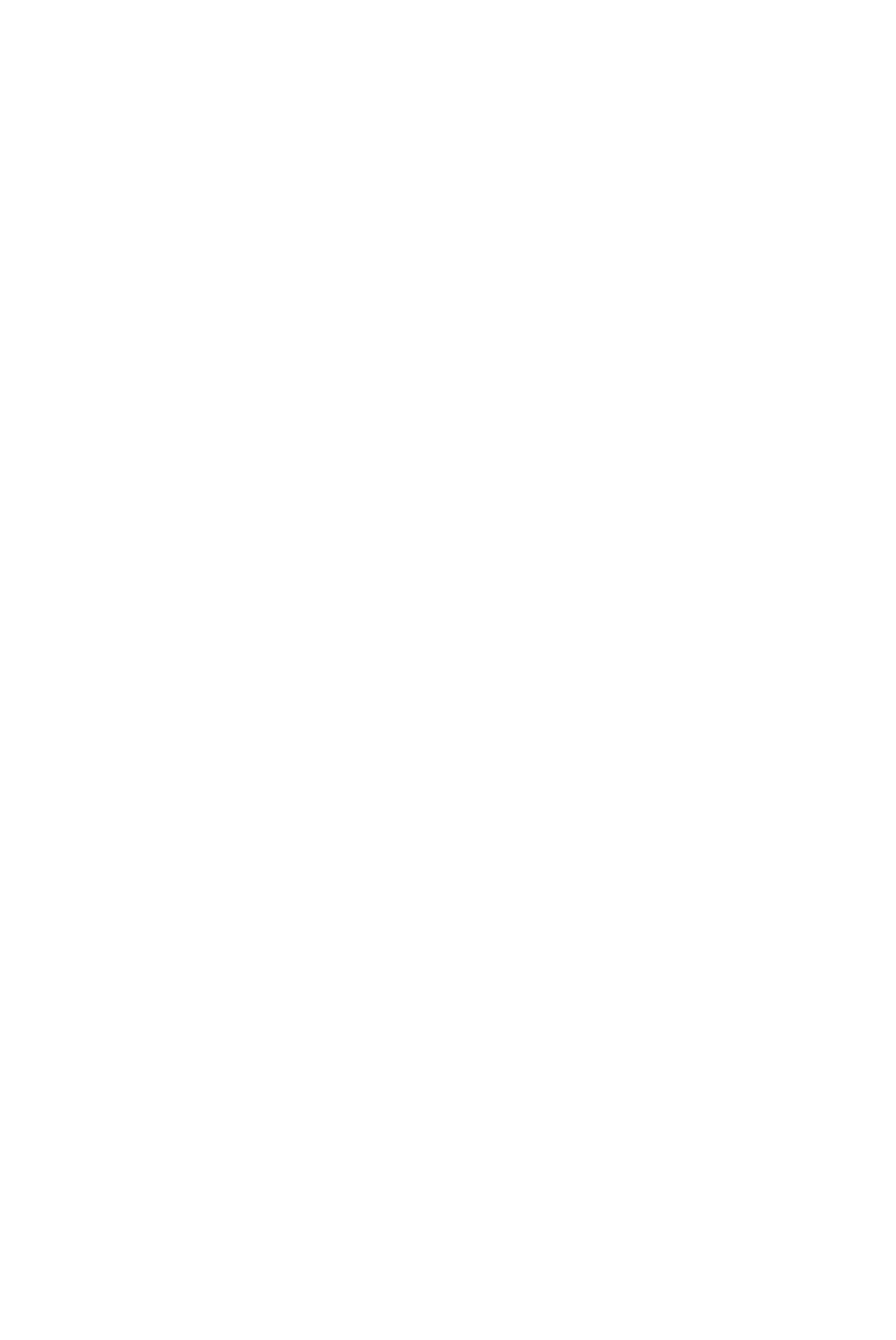
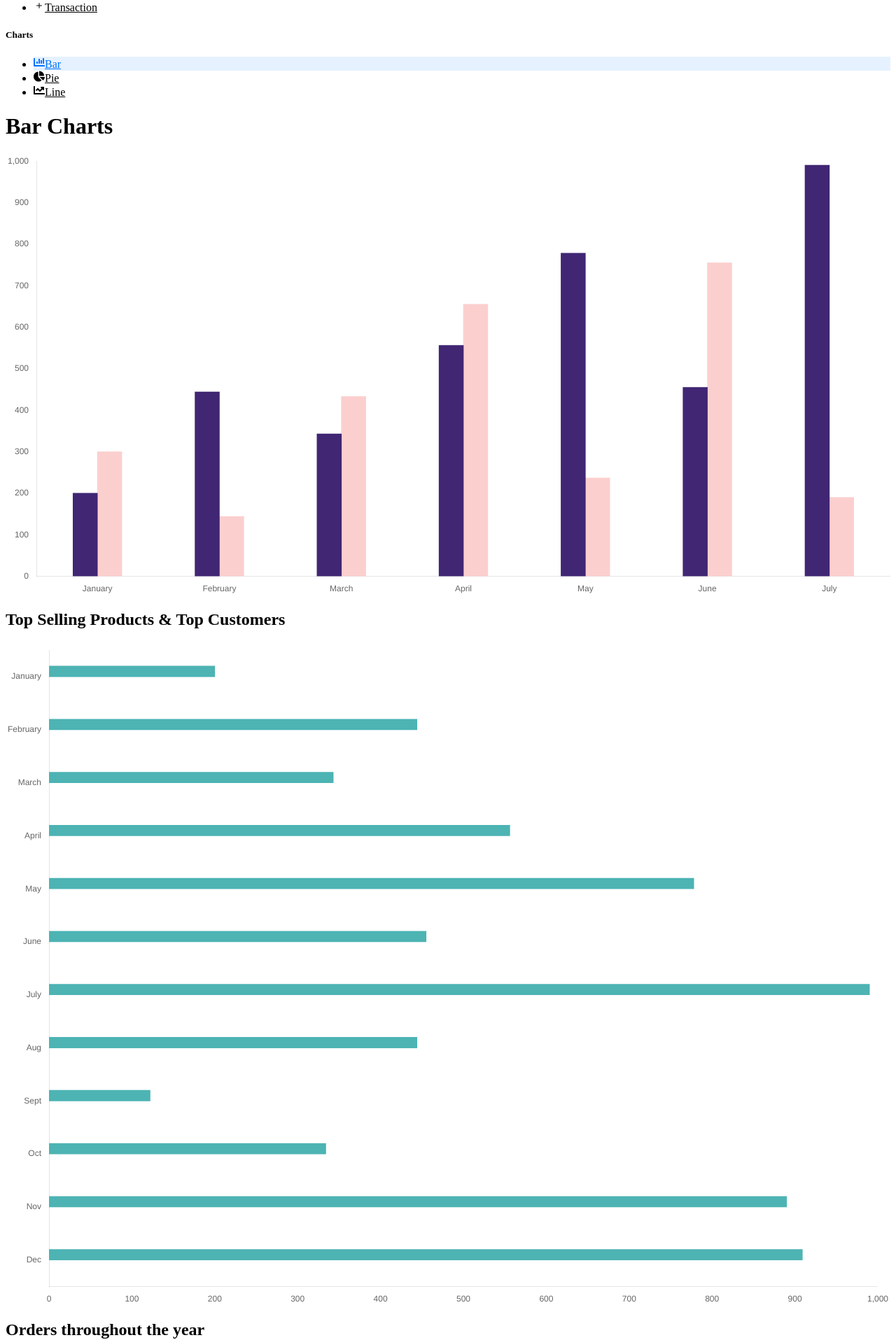
Before and after one commit to 0x1Shub/admin-dashboard, a React (Vite) app: page /admin/chart/bar in a window 1280 px wide. Before the commit this address had no page. Shown: the part 167-2082 px from the top of the page at 70% size. Before the commit the page ends 800 px from the top, so only its background shows below. Built offline with nearby package versions, Linux system fonts and the light colour scheme; the HTML template or start-up script is replaced by a standard one.

Commit message:
Created: Bar Chart

```diff
--- a/src/App.tsx
+++ b/src/App.tsx
@@ -4,6 +4,9 @@ import Loader from './components/Loader';
 import NewProduct from './pages/management/NewProduct';
 import ProductManagement from './pages/management/ProductManagement';
 import TransactionManagement from './pages/management/TransactionManagement';
+import BarCharts from './pages/charts/BarCharts';
+import PieCharts from './pages/charts/PieCharts';
+import LineCharts from './pages/charts/LineCharts';
 
 const Dashboard = lazy(() => import('./pages/Dashboard'));
 const  Products = lazy(() => import('./pages/Products'));
@@ -21,9 +24,14 @@ const App = () => {
         <Route path='/admin/transaction' element={<Transactions />}/>
         <Route path='/admin/customer' element={<Customer />}/>
 
+        <Route path="/admin/chart/bar" element={<BarCharts />} />
+        <Route path="/admin/chart/pie" element={<PieCharts />} />
+        <Route path="/admin/chart/line" element={<LineCharts />} />
+
+
         <Route path="/admin/product/new" element={<NewProduct />} />
-          <Route path="/admin/product/:id" element={<ProductManagement />} />
-          <Route path="/admin/transaction/:id" element={<TransactionManagement />}/>
+        <Route path="/admin/product/:id" element={<ProductManagement />} />
+        <Route path="/admin/transaction/:id" element={<TransactionManagement />}/>
       </Routes>
       </Suspense>
     </BrowserRouter>
--- /dev/null
+++ b/src/pages/charts/BarCharts.tsx
@@ -0,0 +1,56 @@
+import AdminSidebar from "../../components/AdminSidebar";
+import { BarChart } from "../../components/Charts";
+
+const months = [
+  "January",
+  "February",
+  "March",
+  "April",
+  "May",
+  "June",
+  "July",
+  "Aug",
+  "Sept",
+  "Oct",
+  "Nov",
+  "Dec",
+];
+
+const BarCharts = () => {
+  return (
+    <div className="admin-container">
+      <AdminSidebar />
+      <main className="chart-container">
+        <h1>Bar Charts</h1>
+        <section>
+          <BarChart
+            data_1={[200, 444, 343, 556, 778, 455, 990]}
+            data_2={[300, 144, 433, 655, 237, 755, 190]}
+            title_1="Products"
+            title_2="Users"
+            bgColor_1={`hsl(260,50%,30%)`}
+            bgColor_2={`hsl(360,90%,90%)`}
+          />
+          <h2>Top Selling Products & Top Customers</h2>
+        </section>
+        <section>
+          <BarChart
+            horizontal={true}
+            data_1={[
+              200, 444, 343, 556, 778, 455, 990, 444, 122, 334, 890, 909,
+            ]}
+            data_2={[]}
+            title_1="Products"
+            title_2=""
+            bgColor_1={`hsl(180, 40%, 50%)`}
+            bgColor_2=""
+            labels={months}
+          />
+          <h2>Orders throughout the year</h2>
+        </section>
+      </main>
+    </div>
+  );
+};
+
+export default BarCharts;
--- /dev/null
+++ b/src/pages/charts/LineCharts.tsx
@@ -0,0 +1,8 @@
+
+const LineCharts = () => {
+  return (
+    <div>LineCharts</div>
+  )
+}
+
+export default LineCharts
--- /dev/null
+++ b/src/pages/charts/PieCharts.tsx
@@ -0,0 +1,8 @@
+
+const PieCharts = () => {
+  return (
+    <div>PieCharts</div>
+  )
+}
+
+export default PieCharts
--- a/src/styles/app.scss
+++ b/src/styles/app.scss
@@ -1,6 +1,7 @@
 @import "mixin";
 @import "dashboard";
 @import "product";
+@import "chart";
 
 :root {
     font-family: Inter, system-ui, Avenir, Helvetica, Arial, sans-serif;
--- /dev/null
+++ b/src/styles/chart.scss
@@ -0,0 +1,25 @@
+.chart-container {
+    background-color: white;
+    padding: 4rem;
+    overflow-y: auto;
+    > h1 {
+      margin: 0 0 5rem 2rem;
+    }
+    > section {
+      width: 80%;
+      margin: 4rem auto;
+
+      > div {
+        max-width: 25rem;
+        margin: auto;
+        margin-top: 6rem;
+        margin-bottom: -1rem;
+      }
+
+      > h2 {
+        margin: 2rem 0;
+        text-align: center;
+        @include heading(2px);
+      }
+    }
+  }
```
